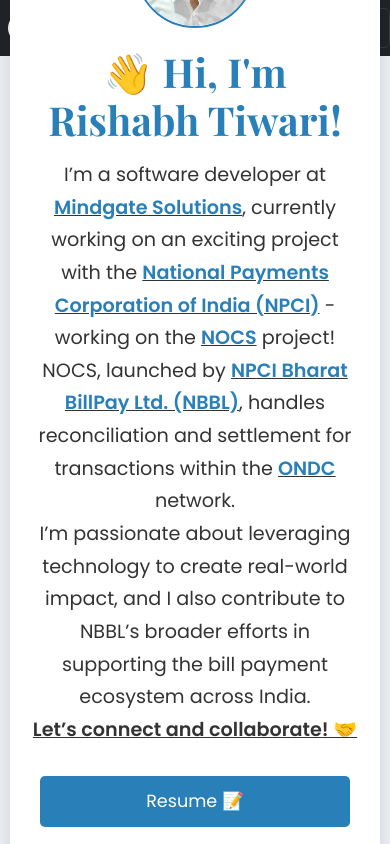
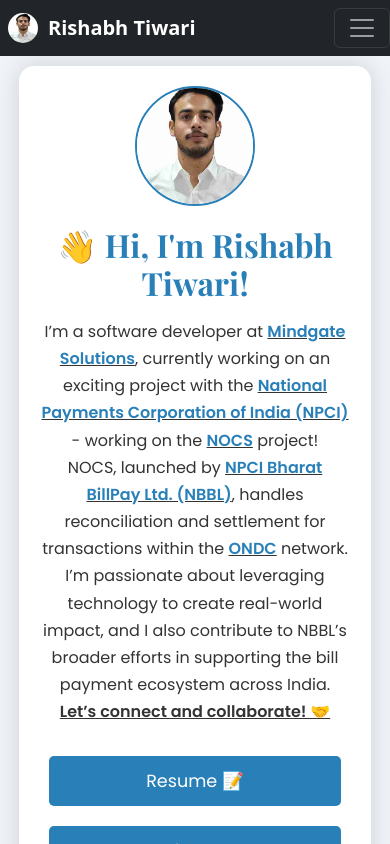
Before and after one commit to rishabh-147/project-portfolio2.0, a React (Create React App) app: page /#/ in a window 390 px wide. Shown: the top 844 px of the page. Built offline with nearby package versions, Linux system fonts and the light colour scheme; the HTML template or start-up script is replaced by a standard one.

Commit message:
screen overflow issue on small display

```diff
--- a/src/Components/Home.css
+++ b/src/Components/Home.css
@@ -8,6 +8,7 @@
   color: #2C3E50;
   background-color: #f0f4f8; /* Light background color */
   flex-direction: column;
+  overflow: hidden; /* Prevent content from overflowing the screen */
 }
 
 .home-content {
@@ -18,6 +19,7 @@
   box-shadow: 0 0 25px rgba(0, 0, 0, 0.15);
   width: 80%;
   max-width: 900px;
+  box-sizing: border-box; /* Ensure padding is included in width calculation */
 }
 
 .profile-img-container {
@@ -97,9 +99,15 @@
 
 /* Media Query for Mobile */
 @media (max-width: 767px) {
+  .home-container {
+    height: auto; /* Allow the container to grow with the content */
+    padding: 10px; /* Add some padding for smaller screens */
+  }
+
   .home-content {
     padding: 20px;
     width: 95%;
+    max-width: 100%; /* Ensure it doesn't exceed the screen width */
   }
 
   .profile-img {
@@ -111,4 +119,12 @@
     width: 100%;
     padding: 12px;
   }
+
+  .bio h1 {
+    font-size: 2rem; /* Adjust the font size for smaller screens */
+  }
+
+  .bio p {
+    font-size: 1rem; /* Reduce font size for smaller screens */
+  }
 }
```
